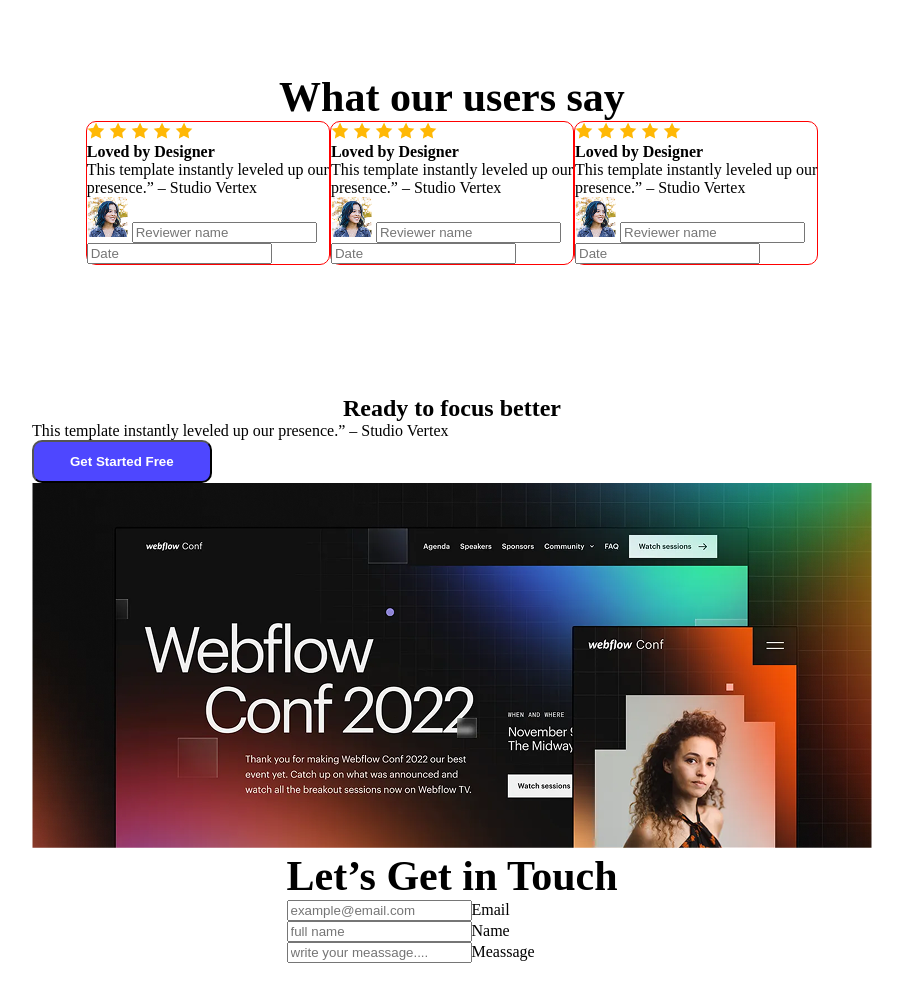
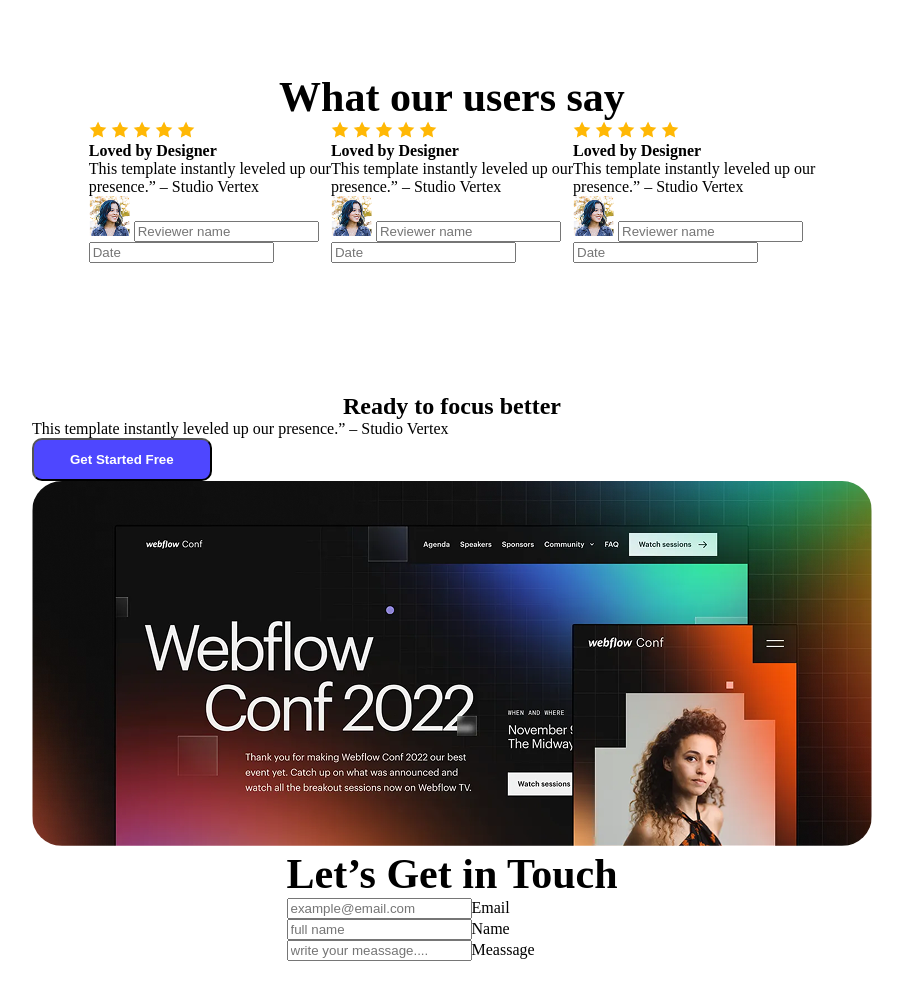
Before and after one commit to Joli20/web-development, a plain HTML site: page index.html in a window 1280 px wide. Shown: the part 1320-2319 px from the top of the page, without its empty margins (188-1091 px from the left). Drawn offline with Linux system fonts and the light colour scheme.

Commit message:
added full index

```diff
--- a/index.html
+++ b/index.html
@@ -101,7 +101,7 @@
                 <p>This template instantly leveled up our presence.” – Studio Vertex</p>
                 <button>Get Started Free</button>
                 </div>
-                <img src="./Assets/wc-big.png" alt="">
+                <img class="image" src="./Assets/wc-big.png" alt="">
             </section>
             <section>
                 <div style="text-align: left;">
--- a/styles/style.css
+++ b/styles/style.css
@@ -125,9 +125,12 @@ main{
    .comment{
    text-align: center;
    margin-top: 130px;
+
+   }
+   .image{
+    border-radius: 30px;
    }
    .reacts{
-    border: 1px solid red;
     flex-direction: row;
     border-radius: 10px;
     background-color: #FFFFFF;
```
